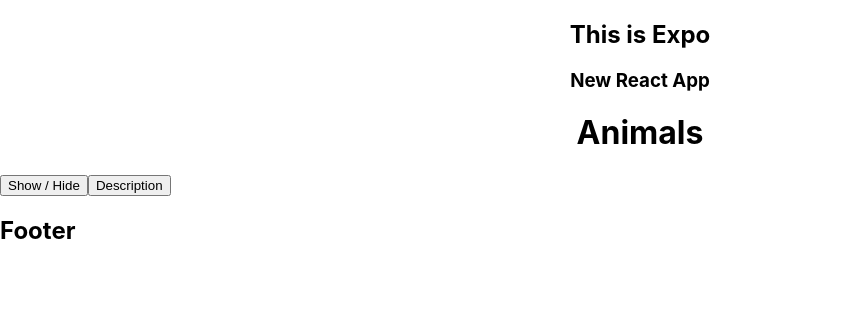
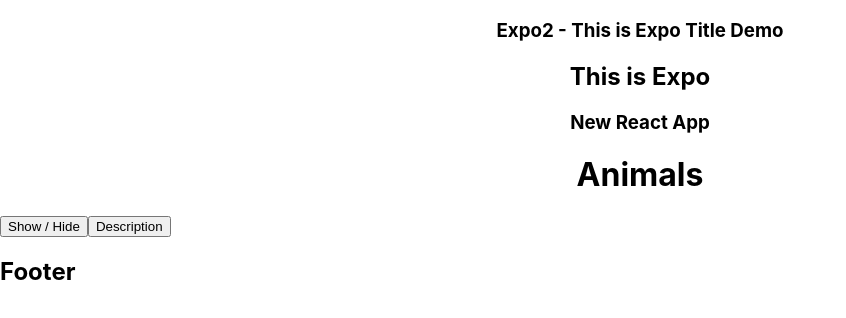
Before and after one commit to rzatalibov555/React_lesson, a React (Create React App) app in the folder app/: page / in a window 1280 px wide. Shown: the top 318 px of the page, without its empty margins (0-846 px from the left). Built offline with nearby package versions, Linux system fonts and the light colour scheme.

Commit message:
drilling state (iceri, asagi)

```diff
--- a/app/src/App.js
+++ b/app/src/App.js
@@ -27,7 +27,8 @@
               ],
       title: "Animals",
       showCards: false,
-      showDescription:false
+      showDescription:false,
+      expoTitle: "This is Expo Title Demo"
 
     }
 
@@ -84,7 +85,7 @@
       <div>
 
         <div style={{textAlign:'center'}}>
-          <Expo/>
+          <Expo title={this.state.expoTitle}/>
           {/* <h1 onClick={this.inputHandler}>{this.state.title}</h1> */}
           <h1 ref={this.headRef}>{this.state.title}</h1>
         </div>
--- a/app/src/components/expo/Expo.js
+++ b/app/src/components/expo/Expo.js
@@ -1,13 +1,17 @@
 import React from "react";
 import { Auxillary } from "../hoc/Auxillary";
+import { Expo2 } from "../expo2/Expo2";
 
 
 
 
-export const Expo = ( ) => {
+export const Expo = (props) => {
+    console.log(props)
+    return(
 
-    return(
+
         <Auxillary>
+            <Expo2 title={props.title} />
             <h2>This is Expo</h2>
             <h3>New React App</h3>
         </Auxillary>
--- /dev/null
+++ b/app/src/components/expo2/Expo2.js
@@ -0,0 +1,9 @@
+import React from "react";
+
+export const Expo2 = (props) => {
+    return(
+        <div>
+            <h3>Expo2 - {props.title}</h3>
+        </div>
+    )
+}
```
